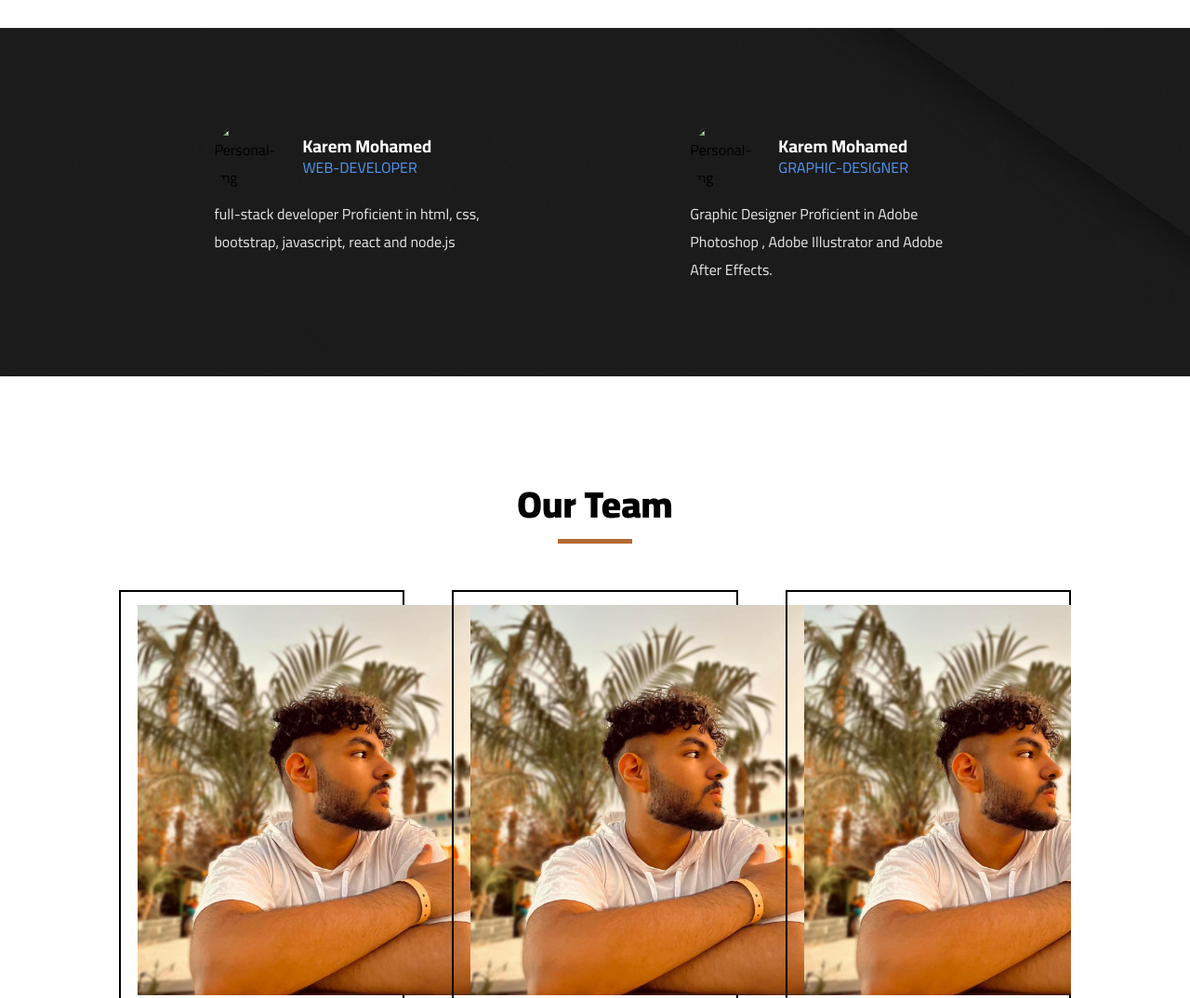
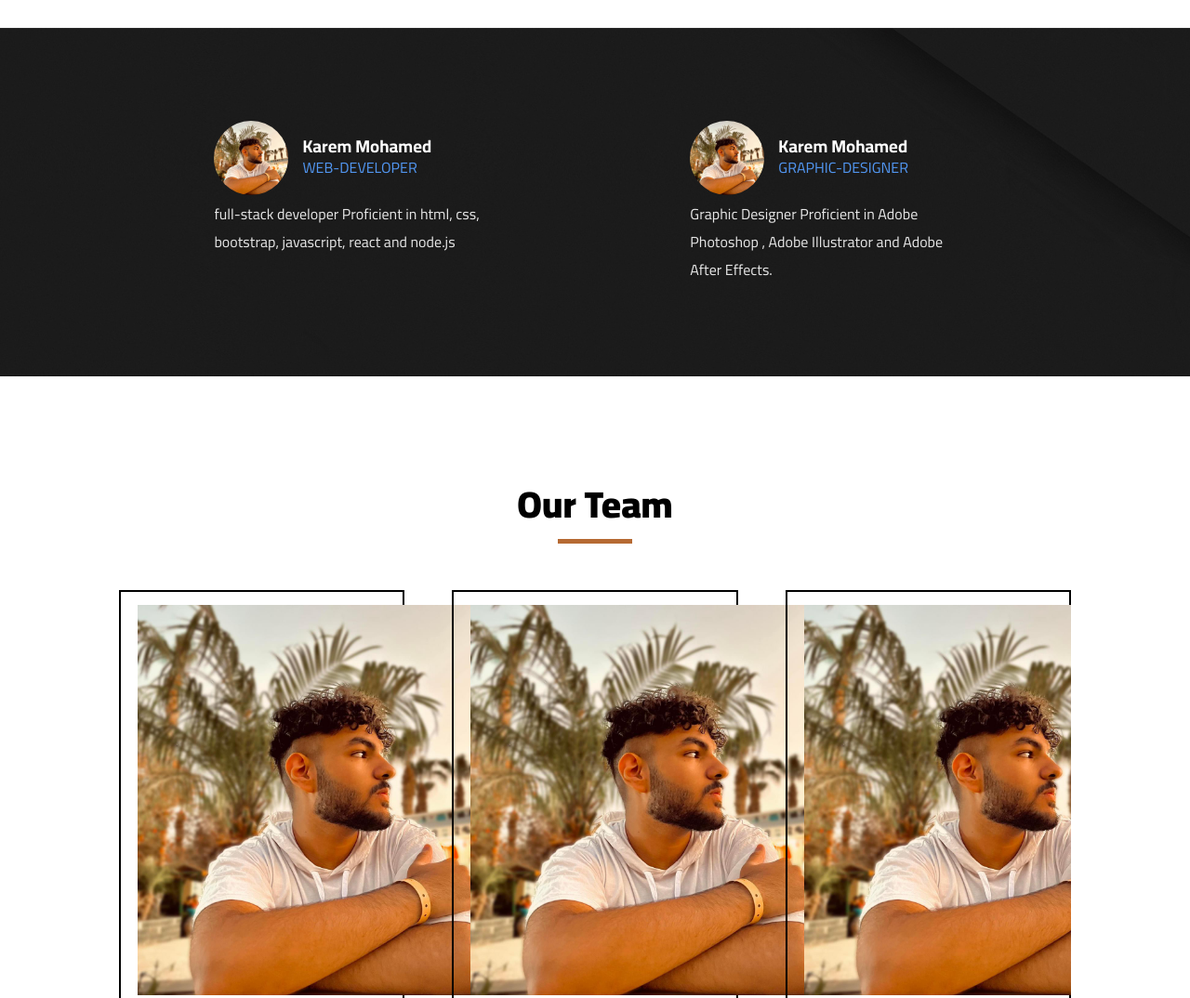
Before and after one commit to Kar3m/WEBSITE-1, a plain HTML site: page index.html in a window 1280 px wide. Shown: the part 5160-6234 px from the top of the page at 93% size. Drawn offline with Linux system fonts and the light colour scheme.

Commit message:
Personal img edit 2

```diff
--- a/index.html
+++ b/index.html
@@ -256,7 +256,7 @@
         <div class="content">
             <div class="m-item">
                 <div class="m-div1">
-                    <img src="images/Personal-img.jpg" alt="Personal-img" draggable="false">
+                    <img src="images/img.png" alt="Personal-img" draggable="false">
                     <h3>Karem Mohamed</h3>
                     <p>WEB-DEVELOPER</p>
                 </div>
@@ -264,7 +264,7 @@
             </div>
             <div class="m-item">
                 <div class="m-div1">
-                    <img src="images/Personal-img.jpg" alt="Personal-img" draggable="false">
+                    <img src="images/img.png" alt="Personal-img" draggable="false">
                     <h3>Karem Mohamed</h3>
                     <p>GRAPHIC-DESIGNER</p>
                 </div>
@@ -286,7 +286,7 @@
                         <a href="#"><i class="fa-brands fa-facebook-f"></i></a>
                         <a href="#"><i class="fa-brands fa-x-twitter"></i></a>
                     </div>
-                    <img src="images/personal-img1.jpg" alt="personal-img" draggable="false">
+                    <img src="images/img.png" alt="personal-img" draggable="false">
                 </div>
                 <div class="team-div2">
                     <h2 class="subtitle">KAREM MOHAMED</h2>
@@ -300,7 +300,7 @@
                         <a href="#"><i class="fa-brands fa-facebook-f"></i></a>
                         <a href="#"><i class="fa-brands fa-x-twitter"></i></a>
                     </div>
-                    <img src="images/personal-img1.jpg" alt="personal-img" draggable="false">
+                    <img src="images/img.png" alt="personal-img" draggable="false">
                 </div>
                 <div class="team-div2">
                     <h2 class="subtitle">KAREM MOHAMED</h2>
@@ -314,7 +314,7 @@
                         <a href="#"><i class="fa-brands fa-facebook-f"></i></a>
                         <a href="#"><i class="fa-brands fa-x-twitter"></i></a>
                     </div>
-                    <img src="images/personal-img1.jpg" alt="personal-img" draggable="false">
+                    <img src="images/img.png" alt="personal-img" draggable="false">
                 </div>
                 <div class="team-div2">
                     <h2 class="subtitle">KAREM MOHAMED</h2>
```
Also changed, not shown: images/img.png (renamed from images/Personal-img1.jpg).
